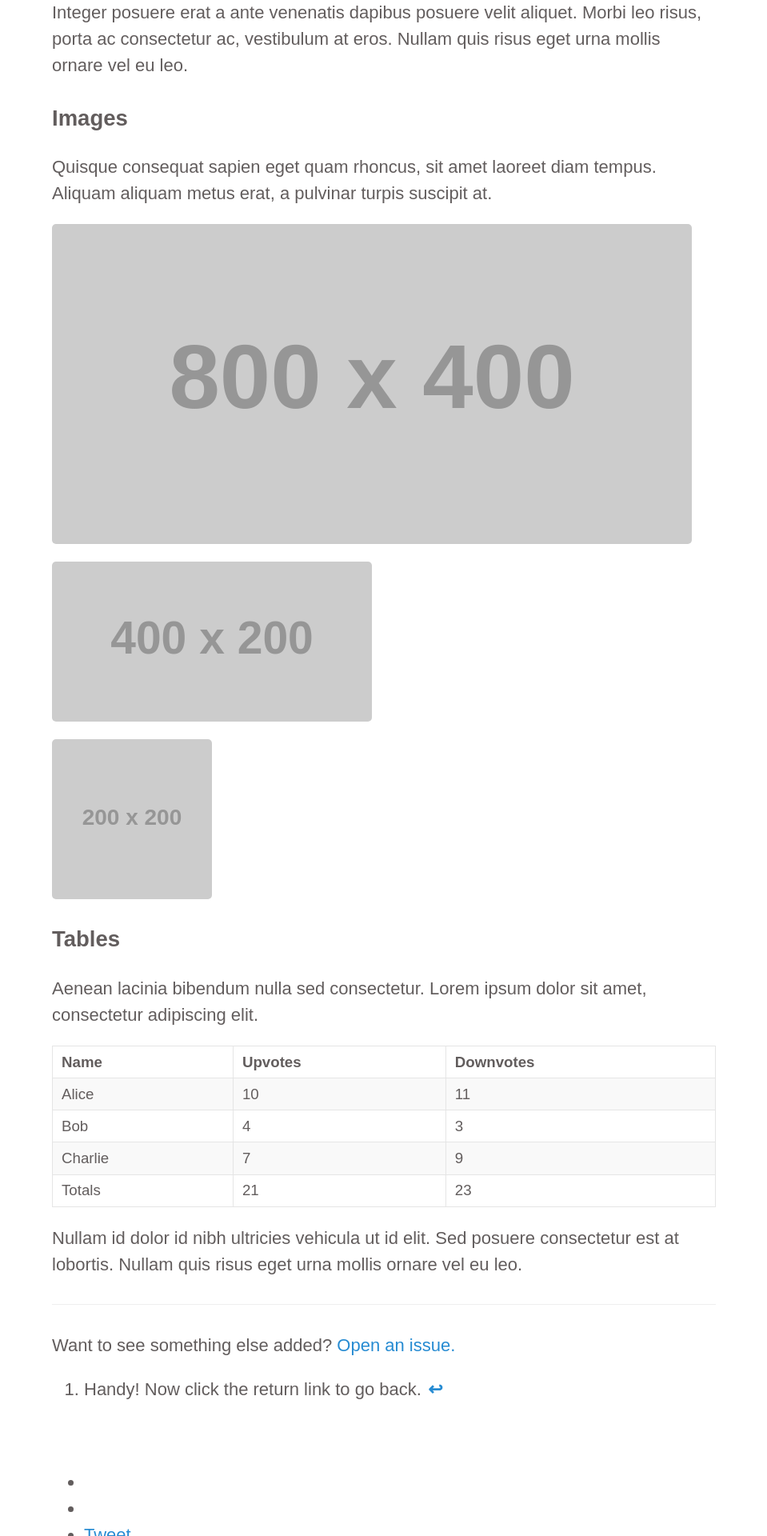
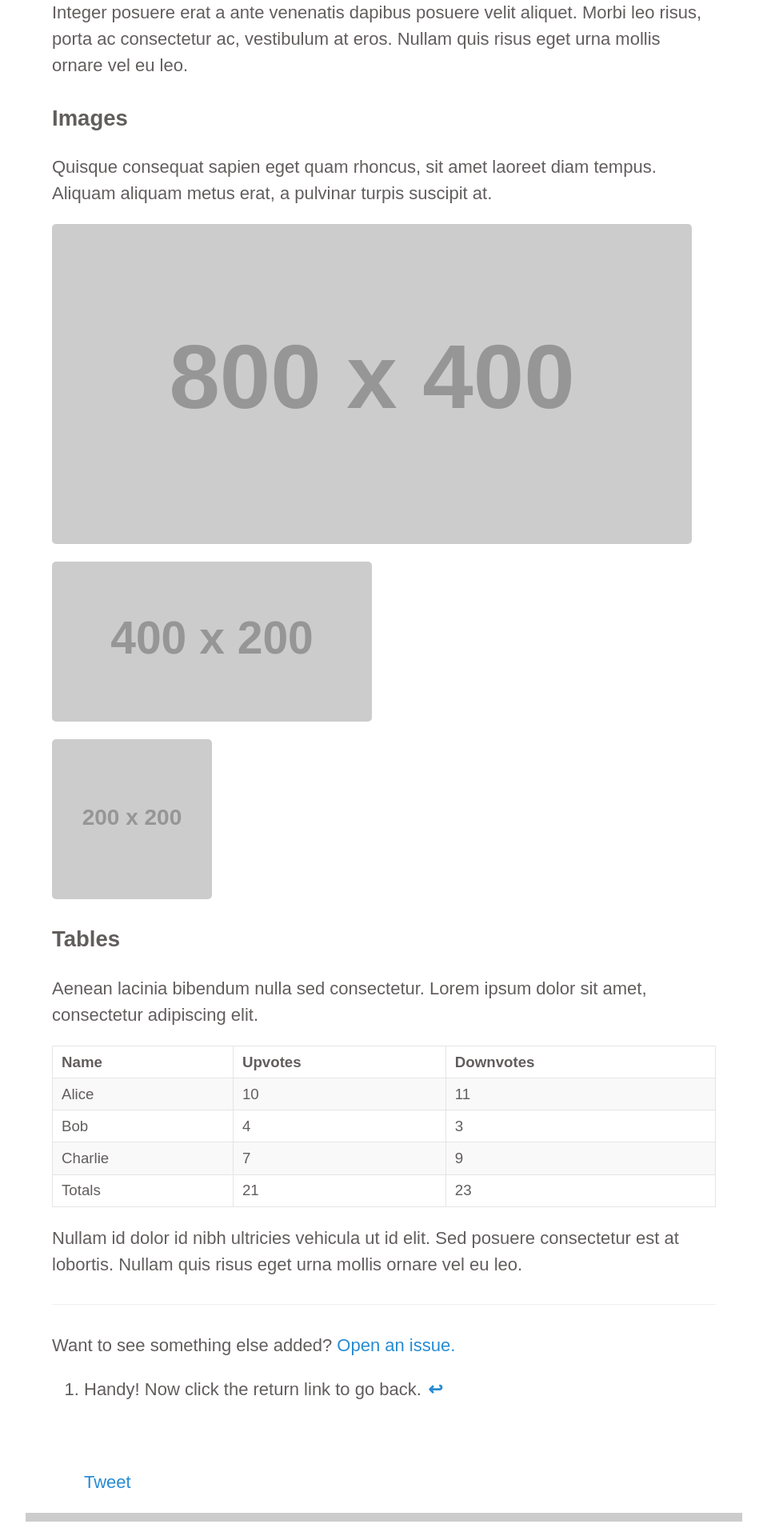
Before and after one commit to ericyewang/ericyewang.github.io, a Jekyll site: the page built from _posts/2014-01-01-example-content.md, in a window 1280 px wide. Shown: the part 4480-6400 px from the top of the page at 80% size, without its empty margins (160-1119 px from the left). Built offline with Jekyll 4.4.1, drawn with Linux system fonts in a browser that asks for light colours; comment, search, counter and statistics services are not loaded.

Commit message:
Update _social.scss

```diff
--- a/_sass/_social.scss
+++ b/_sass/_social.scss
@@ -1,3 +1,26 @@
+//Social
+//
+//Styles for social elements.
+
+// Like buttons
+.social li{
+    display: block;
+}
+
+.soci-logo {
+  display: inline-block;
+}
+
+.fb-like {
+    position:relative;
+    top: -8px;
+}
+
+.twitter-share-button {
+    position:relative;
+}
+
+
 // homepage social logo
 #link {
   height: 110px;
```
